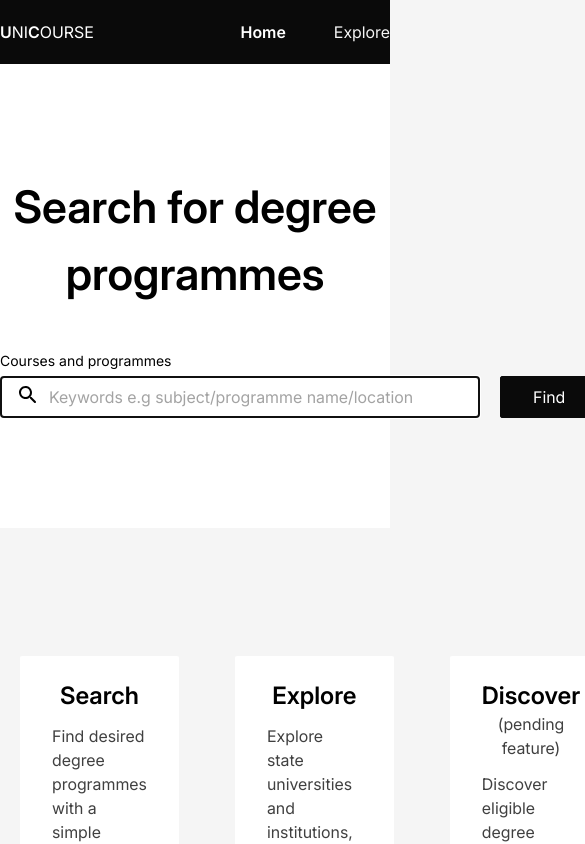
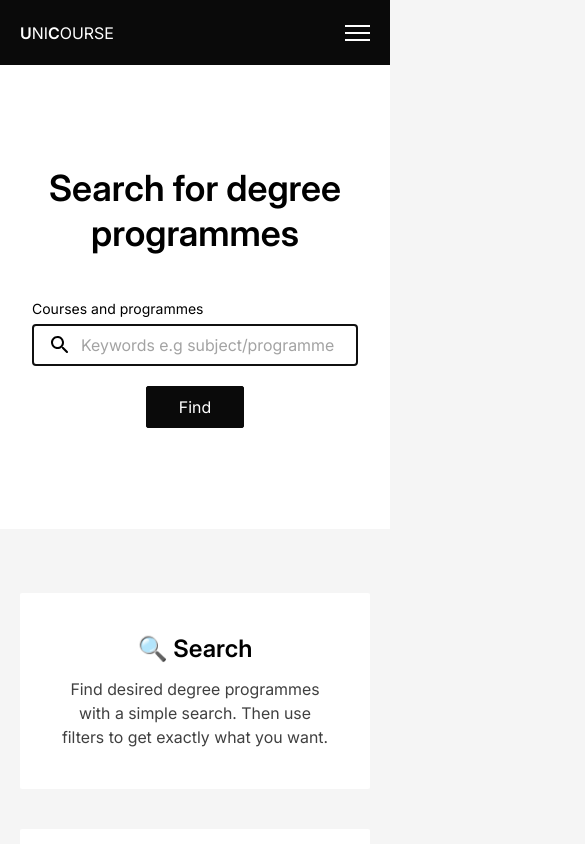
Before and after one commit to qkenn/findmycourse-react, a React (Vite) app: page / in a window 390 px wide. Shown: the top 844 px of the page, 585 px wide, since content can reach past the window. Built offline with nearby package versions, Linux system fonts and the light colour scheme.

Commit message:
feat: add mobile navigation && make homepage responsive

```diff
--- a/src/components/FiltersContainer.jsx
+++ b/src/components/FiltersContainer.jsx
@@ -54,7 +54,7 @@ export function FiltersContainer() {
   };
 
   return (
-    <section className="col-span-4 self-start rounded-sm bg-white p-7">
+    <section className="rounded-sm bg-white p-7 md:col-span-4 md:self-start">
       <div className="flex justify-between">
         <h3 className="text-2xl font-semibold">Filters</h3>
         {(filters.universityIds.length > 0 ||
--- a/src/components/GeneralInfo.jsx
+++ b/src/components/GeneralInfo.jsx
@@ -2,19 +2,19 @@ import InfoCard from './InfoCard';
 
 export default function GeneralInfo() {
   return (
-    <section className="mx-auto my-32 flex max-w-[62.5rem] justify-between gap-14 px-5">
+    <section className="mx-auto my-16 flex max-w-[62.5rem] flex-col gap-10 px-5 md:my-32 md:flex-row md:px-0">
       <InfoCard
-        title="Search"
+        title="🔍 Search"
         text="Find desired degree programmes with a simple search. Then use filters to get exactly what you want."
       />
 
       <InfoCard
-        title="Explore"
+        title="🗺️ Explore"
         text="Explore state universities and institutions, courses and related degree programmes they offer grouped into subjects."
       />
 
       <InfoCard
-        title="Discover"
+        title="🚀 Discover"
         text="Discover eligible degree programmes with z-score based on previours year cut-off marks."
         pending={true}
       />
--- a/src/components/Hero.jsx
+++ b/src/components/Hero.jsx
@@ -7,12 +7,12 @@ export function Hero({ initialize }) {
 
   return (
     <div className="bg-white">
-      <div className="mx-auto flex min-h-[55vh] max-w-main flex-col justify-center">
-        <h1 className="text-center text-[2.8rem] font-semibold">
+      <div className="mx-auto flex min-h-[55vh] max-w-main flex-col justify-center px-3">
+        <h1 className="text-center text-4xl/tight font-semibold md:text-[2.7rem]">
           Search for degree programmes
         </h1>
         <form
-          className="mx-auto mt-10 flex items-center"
+          className="mt-10 md:flex md:items-center md:justify-center"
           onSubmit={(e) => {
             e.preventDefault();
             searchProgrammes(programmesDispatch, searchInputRef.current.value);
@@ -20,7 +20,7 @@ export function Hero({ initialize }) {
           }}
           autoComplete="off"
         >
-          <label className="w-[30rem]">
+          <label className="mx-auto block max-w-xl px-5 md:mx-0 md:w-[30rem] md:p-0">
             <span className="text-sm">Courses and programmes</span>
             <div className="relative">
               <input
@@ -28,17 +28,24 @@ export function Hero({ initialize }) {
                 type="text"
                 name="q"
                 placeholder="Keywords e.g subject/programme name/location"
-                className="mt-1 w-full rounded-sm border-[1px] border-neutral-600/50 px-5 py-2 pl-12 placeholder:text-neutral-400"
+                className="mt-1 block w-full rounded-sm border-[1px] border-neutral-600/50 px-5 py-2 pl-12 placeholder:text-neutral-400"
                 ref={searchInputRef}
               />
-              <img
-                className="absolute left-4 top-[1.45rem] -translate-y-1/2 transform"
-                src="/search_black_24dp.svg"
-              />
+
+              <svg
+                height="24px"
+                viewBox="0 0 24 24"
+                width="24px"
+                fill="#000000"
+                className="absolute left-4 top-[1.3rem] -translate-y-1/2 transform"
+              >
+                <path d="M0 0h24v24H0V0z" fill="none" />
+                <path d="M15.5 14h-.79l-.28-.27c1.2-1.4 1.82-3.31 1.48-5.34-.47-2.78-2.79-5-5.59-5.34-4.23-.52-7.79 3.04-7.27 7.27.34 2.8 2.56 5.12 5.34 5.59 2.03.34 3.94-.28 5.34-1.48l.27.28v.79l4.25 4.25c.41.41 1.08.41 1.49 0 .41-.41.41-1.08 0-1.49L15.5 14zm-6 0C7.01 14 5 11.99 5 9.5S7.01 5 9.5 5 14 7.01 14 9.5 11.99 14 9.5 14z" />
+              </svg>
             </div>
           </label>
 
-          <button className="ml-5 self-end rounded-sm border-[1px] border-neutral-950 bg-neutral-950 px-8 py-2 text-white transition-colors focus:bg-neutral-700 focus:outline-none">
+          <button className="mx-auto mt-5 block rounded-sm border-[1px] border-neutral-950 bg-neutral-950 px-8 py-2 text-white transition-colors focus:bg-neutral-700 focus:outline-none md:mx-0 md:ml-5 md:mt-0 md:self-end">
             Find
           </button>
         </form>
--- a/src/components/HomeProgrammeCard.jsx
+++ b/src/components/HomeProgrammeCard.jsx
@@ -9,17 +9,18 @@ export function HomeProgrammeCard({
   medium,
 }) {
   return (
-    <li className="rounded-sm bg-white p-7">
+    <li className="flex flex-col gap-5 rounded-sm bg-white p-7">
       <div>
-        <h3 className="text-lg font-semibold">{name}</h3>
+        <h3 className="text-lg font-semibold sm:text-xl">{name}</h3>
         <Link
           to={`explore/universities/${university.id}`}
           className="hover:underline"
         >
           {university?.name}
         </Link>
+      </div>
 
-        <div className="mt-5 flex justify-between">
+      <div className="flex flex-col gap-5 sm:flex-row sm:justify-between">
         <div>
           <div>
             Course:{' '}
@@ -35,13 +36,12 @@ export function HomeProgrammeCard({
         </div>
 
         <Link
-            className="self-end rounded-sm bg-neutral-900 px-5 py-2 text-white"
+          className="inline-block self-end whitespace-nowrap rounded-sm bg-neutral-900 px-5 py-2 text-white sm:mt-0"
           to={`explore/programmes/${id}`}
         >
           More Details
         </Link>
       </div>
-      </div>
     </li>
   );
 }
--- a/src/components/HomeProgrammes.jsx
+++ b/src/components/HomeProgrammes.jsx
@@ -12,7 +12,7 @@ export function HomeProgrammes() {
       : Math.ceil((programmes.count || 0) / (programmes.pageSize || 8));
 
   return (
-    <section className="col-span-8">
+    <section className="md:col-span-8">
       <ul className="flex flex-col gap-10">
         {programmes.results &&
           programmes.results.map((p) => (
--- a/src/components/InfoCard.jsx
+++ b/src/components/InfoCard.jsx
@@ -1,7 +1,7 @@
 export default function InfoCard({ title, text, pending = false }) {
   return (
-    <div className="flex-1 rounded-sm bg-white px-8 py-6">
-      <h3 className="text-center text-2xl font-semibold">{title}</h3>
+    <div className="flex-1 rounded-sm bg-white p-10 text-center md:p-8">
+      <h3 className="text-2xl font-semibold">{title}</h3>
       {pending && (
         <div className="text-center text-neutral-700">(pending feature)</div>
       )}
--- a/src/components/Nav.jsx
+++ b/src/components/Nav.jsx
@@ -1,19 +1,54 @@
-import { NavLink } from 'react-router-dom';
+import { NavLink, Link } from 'react-router-dom';
 import SiteLogo from './SiteLogo';
+import { useState } from 'react';
 
 export function Nav() {
+  const [hamburgerSelected, setHamburgerSelected] = useState(false);
+
   return (
-    <header className="bg-neutral-950 py-5">
-      <div className="mx-auto flex max-w-[60rem] justify-between">
+    <>
+      <header
+        className={`${hamburgerSelected ? 'fixed left-0 right-0 top-0' : 'relative'} z-30 bg-neutral-950 py-5`}
+      >
+        <div className="mx-auto flex max-w-[60rem] items-center justify-between px-5 md:px-0">
           <SiteLogo />
 
-        <nav className="text-neutral-100">
-          <ul className="mx-auto flex gap-12">
+          <nav
+            className="hidden text-neutral-100 sm:block"
+            aria-label="Desktop Navigation"
+          >
+            <ul className="flex gap-10">
               <NavLink to="/">Home</NavLink>
               <NavLink to="/explore">Explore</NavLink>
             </ul>
           </nav>
+
+          <button
+            className="w-[25px flex h-[25px] items-center justify-center sm:hidden"
+            onClick={() => setHamburgerSelected((h) => !h)}
+          >
+            <div
+              className={`relative h-[2px] w-[25px] bg-white transition-all before:absolute before:bottom-[7px] before:left-0 before:h-full before:w-full before:bg-white before:transition-all after:absolute after:left-0 after:top-[7px] after:h-full after:w-full after:bg-white after:transition-all sm:hidden ${hamburgerSelected && 'bg-transparent before:translate-y-[7px] before:rotate-45 after:-translate-y-[7px] after:-rotate-45'}`}
+              type="button"
+              aria-label="Toggle menu"
+            ></div>
+          </button>
         </div>
       </header>
+
+      <nav
+        className={`fixed inset-0 z-20 flex items-center bg-neutral-950/90 p-20 transition duration-300 ease-in-out sm:hidden ${hamburgerSelected ? 'translate-x-0 opacity-100' : 'translate-x-full opacity-0'}`}
+        aria-label="Mobile Navigation"
+      >
+        <ul className="flex flex-col gap-10 text-4xl font-semibold text-white">
+          <Link to="/" onClick={() => setHamburgerSelected(false)}>
+            Home
+          </Link>
+          <Link to="/explore" onClick={() => setHamburgerSelected(false)}>
+            Explore
+          </Link>
+        </ul>
+      </nav>
+    </>
   );
 }
--- a/src/components/ProgrammesGrid.jsx
+++ b/src/components/ProgrammesGrid.jsx
@@ -12,7 +12,7 @@ export default function ProgrammesGrid() {
       <section className="mx-auto max-w-[62.5rem]">
         {programmes.results && <PaginationInfo />}
 
-        <div className="mt-3 grid grid-cols-12 gap-10">
+        <div className="mt-3 flex flex-col gap-10 md:grid md:grid-cols-12 md:gap-10">
           <FiltersContainer />
           <HomeProgrammes />
         </div>
```
Lines whose indentation alone changed are shown as unchanged.
